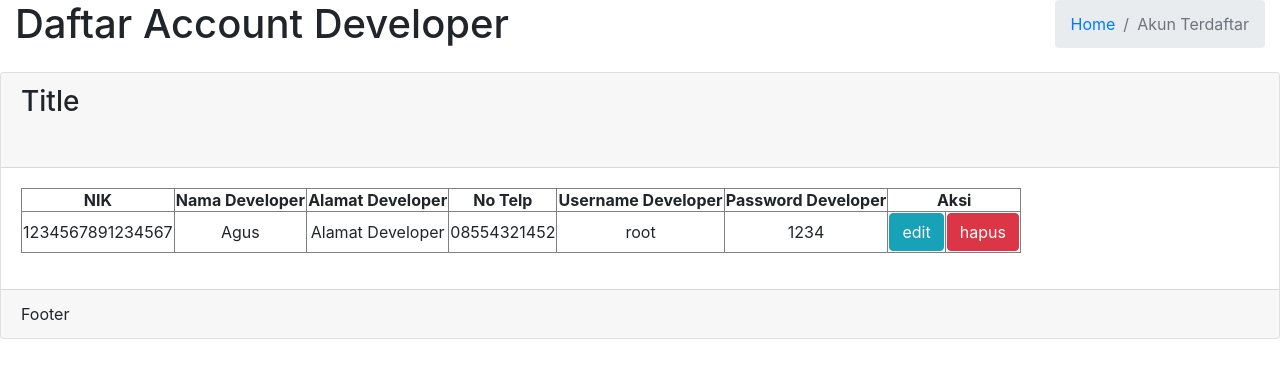
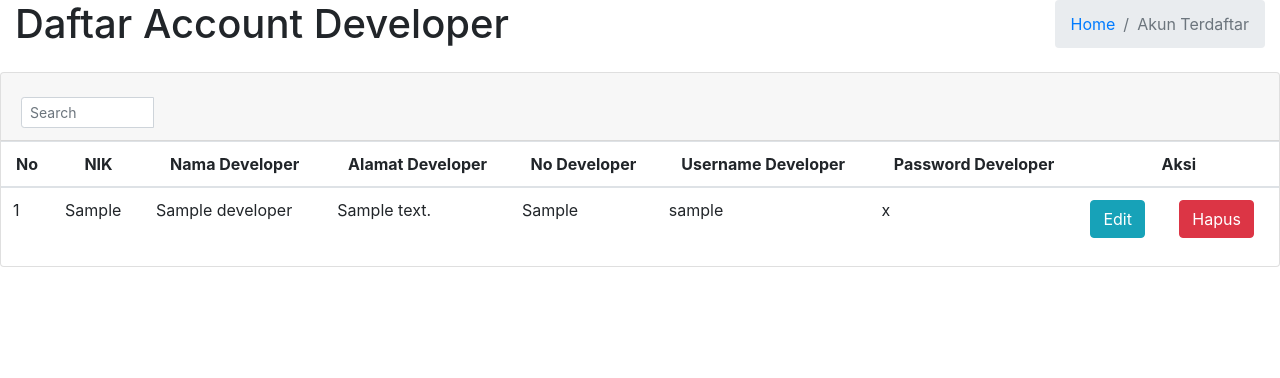
Before and after one commit to r554/Info_Perumahan_Jember, a PHP site: page /akun_terdaftar.php in a window 1280 px wide. Shown: the top 378 px of the page. Run offline with PHP 8.4, Linux system fonts and the light colour scheme; tables that the repository leaves empty or names only in its code hold one stand-in row (values such as "Sample post"); some libraries are stand-ins or nearby versions.

Commit message:
Update akun_terdaftar.php

```diff
--- a/views/admin/akun_terdaftar.php
+++ b/views/admin/akun_terdaftar.php
@@ -1,3 +1,9 @@
+<?php
+include('../../config/koneksi.php');
+$db  = new database();
+$data_developer = $db->tampil_data();
+?>
+
 <html>
 
 <head>
@@ -21,51 +27,66 @@
     </div><!-- /.container-fluid -->
 
 
-    <!-- Default box -->
+    <!-- tabel akun terdaftar -->
+    <div class="row">
+        <div class="col-12">
             <div class="card">
                 <div class="card-header">
-            <h3 class="card-title">Title</h3>
+                    <h3 class="card-title"></h3>
 
                     <div class="card-tools">
-                <button type="button" class="btn btn-tool" data-card-widget="collapse" data-toggle="tooltip" title="Collapse">
-                    <i class="fas fa-minus"></i></button>
-                <button type="button" class="btn btn-tool" data-card-widget="remove" data-toggle="tooltip" title="Remove">
-                    <i class="fas fa-times"></i></button>
+                        <div class="input-group input-group-sm" style="width: 150px;">
+                            <input type="text" name="table_search" class="form-control float-right" placeholder="Search">
+
+                            <div class="input-group-append">
+                                <button type="submit" class="btn btn-default"><i class="fas fa-search"></i></button>
                             </div>
                         </div>
-
-        <div class="card-body">
-            <form action="" method="POST">
-                <table border="1" style="text-align:center" width=1000>
-                    <tr>
+                    </div>
+                </div>
+                <!-- /.card-header -->
+                <div class="card-body table-responsive p-0">
+                    <table class="table table-hover">
+                        <thead>
+                            <tr style="text-align:center">
+                                <th>No</th>
                                 <th>NIK</th>
                                 <th>Nama Developer</th>
                                 <th>Alamat Developer</th>
-                        <th>No Telp</th>
+                                <th>No Developer</th>
                                 <th>Username Developer</th>
                                 <th>Password Developer</th>
                                 <th colspan="2">Aksi</th>
                             </tr>
+                        </thead>
+                        <?php
+                        $no = 1;
+                        foreach ($data_developer as $row) {
+                            ?>
+                            <tbody>
                                 <tr>
-                        <td>1234567891234567</td>
-                        <td>Agus</td>
-                        <td>Alamat Developer</td>
-                        <td>08554321452</td>
-                        <td>root</td>
-                        <td>1234</td>
-                        <td><input type="submit" name="submit" value="edit" class="btn btn-info"></td>
-                        <td><input type="submit" name="submit" value="hapus" class="btn btn-danger"></td>
+                                    <td><?php echo $no++; ?></td>
+                                    <td><?php echo $row['nik']; ?></td>
+                                    <td><?php echo $row['nama_dev']; ?></td>
+                                    <td><?php echo $row['alamat_dev']; ?></td>
+                                    <td><?php echo $row['no_dev']; ?></td>
+                                    <td><?php echo $row['username_dev']; ?></td>
+                                    <td><?php echo $row['password_dev']; ?></td>
+                                    <td><input type="submit" class="btn btn-info btn-xs" value="Edit"></td>
+                                    <td><input type="submit" class="btn btn-danger btn-xs" value="Hapus"></td>
                                 </tr>
+                            </tbody>
+                        <?php
+                        }
+                        ?>
                     </table>
-            </form>
                 </div>
                 <!-- /.card-body -->
-        <div class="card-footer">
-            Footer
-        </div>
-        <!-- /.card-footer-->
             </div>
             <!-- /.card -->
+        </div>
+    </div>
+
 
 
 </section>
```
Lines whose indentation alone changed are shown as unchanged.
